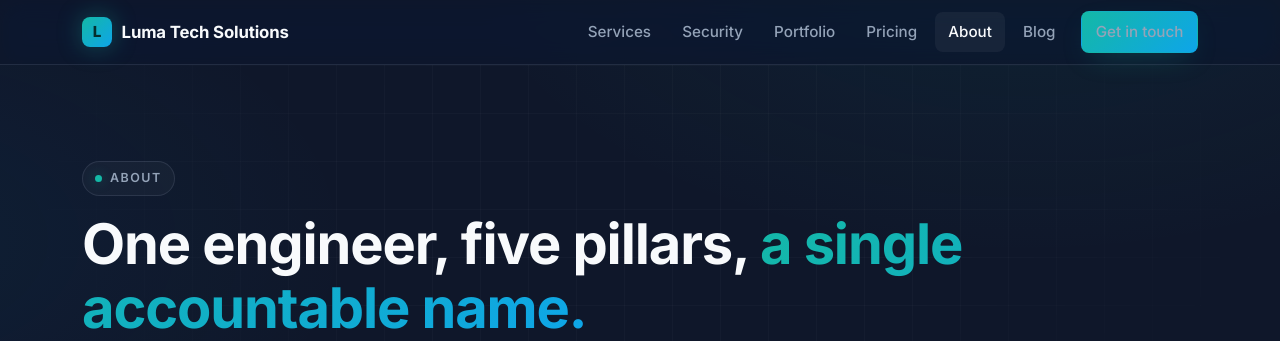
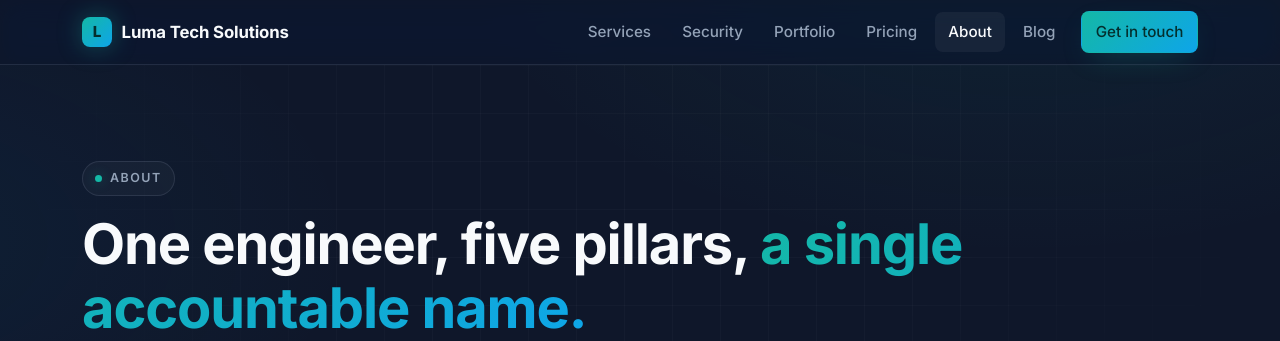
Before and after one commit to Comm4nd0/luma-tech-solutions, a Django app: page /about/ in a window 1280 px wide. Shown: the top 341 px of the page. Run offline with Django 5.2, Linux system fonts and the light colour scheme.

Commit message:
fix: nav CTA button text now visible against teal background
.nav-links a was overriding .btn-primary color due to higher
specificity, making the "Get in touch" button text gray instead
of dark teal. Added .nav-links .btn-primary override to ensure
the button text stays readable.

Co-Authored-By: Claude Opus 4.6 <noreply@anthropic.com>

```diff
--- a/static/css/site.css
+++ b/static/css/site.css
@@ -161,6 +161,8 @@ section.tight { padding: clamp(2rem, 4vw, 3rem) 0; }
 }
 .nav-links a:hover { color: var(--fg-strong); background: var(--surface); }
 .nav-links a.active { color: var(--fg-strong); background: var(--surface-2); }
+.nav-links .btn-primary { color: #042f2e; }
+.nav-links .btn-primary:hover { color: #042f2e; background: linear-gradient(135deg, #2dd4bf 0%, #38bdf8 100%); }
 .nav-cta {
   margin-left: 0.5rem;
 }
```
